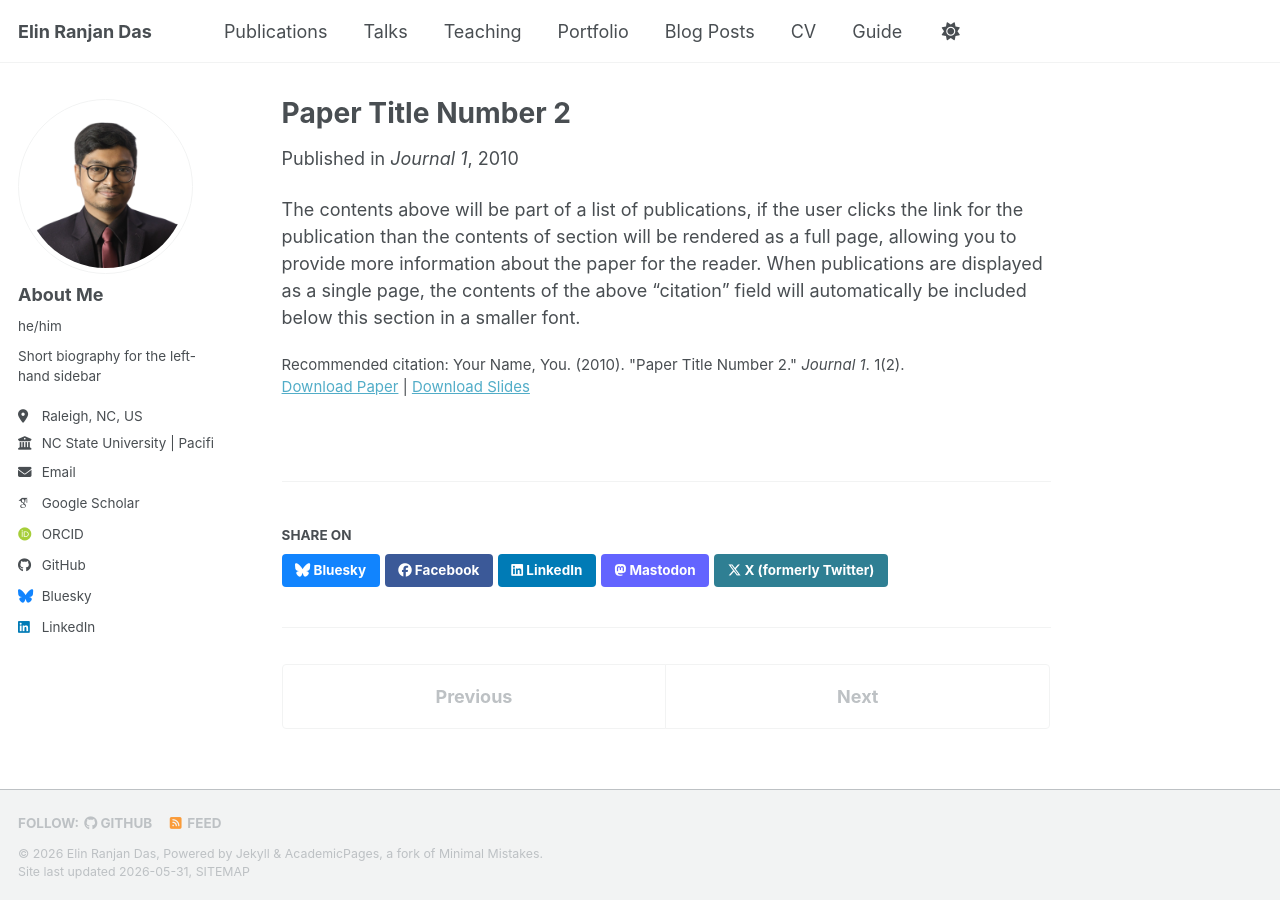
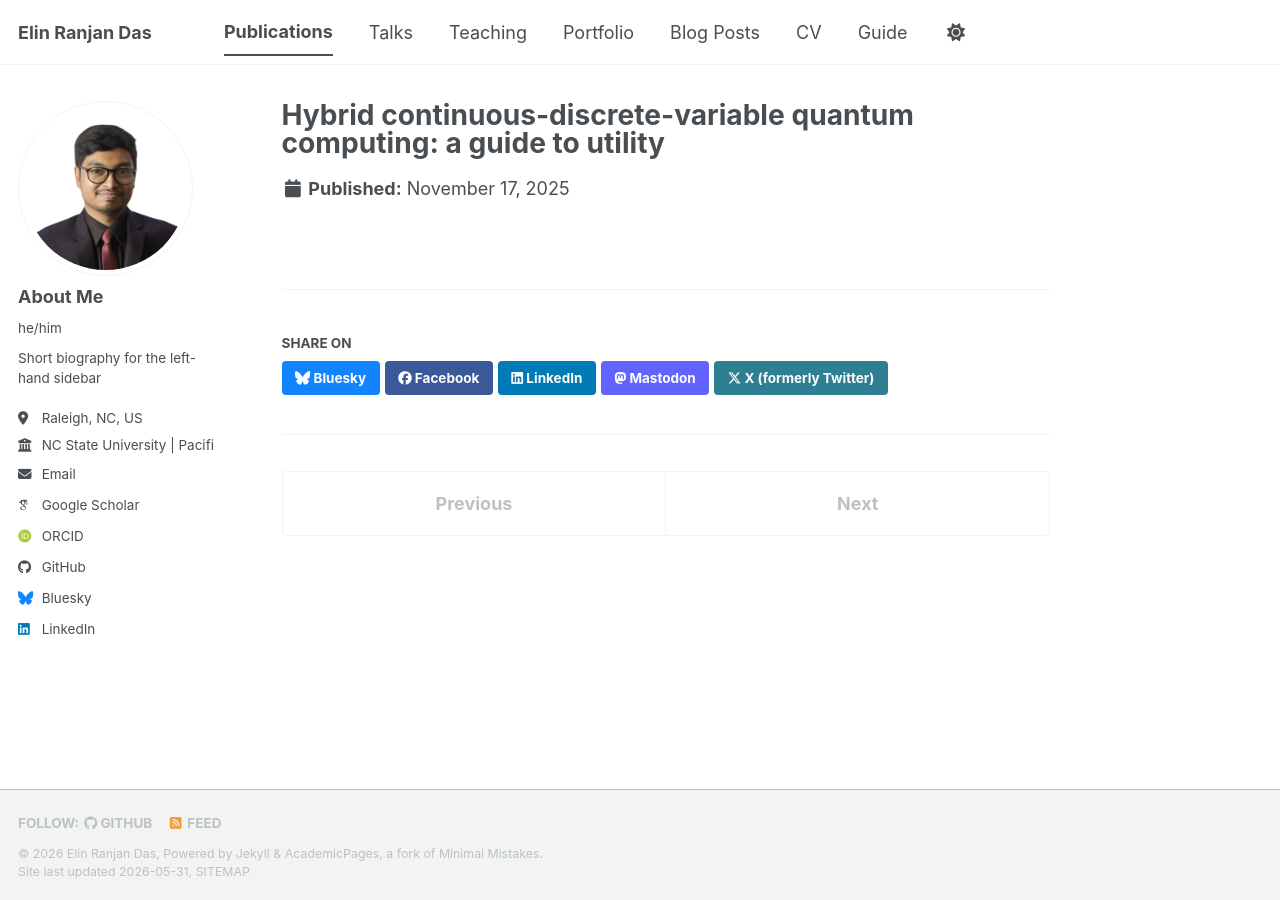
Before and after one commit to ElinRanjan/ElinRanjan.github.io, a Jekyll site: the page built from _publications/2010-10-01-paper-title-number-2.md, in a window 1280 px wide. Built offline with Jekyll 4.4.1, drawn with Linux system fonts in a browser that asks for light colours; some web fonts are replaced; a script bundle is joined from its source files by our own code; library files that are not in the unit come from our copies.

Commit message:
Revise publication details for Paper Title Number 2
Updated the title, excerpt, date, and paper URL for the publication.

```diff
--- a/_publications/2010-10-01-paper-title-number-2.md
+++ b/_publications/2010-10-01-paper-title-number-2.md
@@ -1,14 +1,8 @@
 ---
-title: "Paper Title Number 2"
+title: "Hybrid continuous-discrete-variable quantum computing: a guide to utility"
 collection: publications
 category: manuscripts
-permalink: /publication/2010-10-01-paper-title-number-2
-excerpt: 'This paper is about the number 2. The number 3 is left for future work.'
-date: 2010-10-01
-venue: 'Journal 1'
-slidesurl: 'https://academicpages.github.io/files/slides2.pdf'
-paperurl: 'https://academicpages.github.io/files/paper2.pdf'
-citation: 'Your Name, You. (2010). &quot;Paper Title Number 2.&quot; <i>Journal 1</i>. 1(2).'
+excerpt: "Quantum computing has traditionally centered around the discrete variable paradigm. A new direction is the inclusion of continuous variable modes and the consideration of a hybrid continuous-discrete approach to quantum computing. In this paper, we discuss some of the advantages of this modality, and lay out a number of potential applications that can make use of it; these include applications from physics, chemistry, and computer science. We also briefly overview some of the algorithmic and software considerations for this new paradigm."
+date: 2025-11-17
+paperurl: 'https://arxiv.org/abs/2511.13882'
 ---
-
-The contents above will be part of a list of publications, if the user clicks the link for the publication than the contents of section will be rendered as a full page, allowing you to provide more information about the paper for the reader. When publications are displayed as a single page, the contents of the above "citation" field will automatically be included below this section in a smaller font.
```
